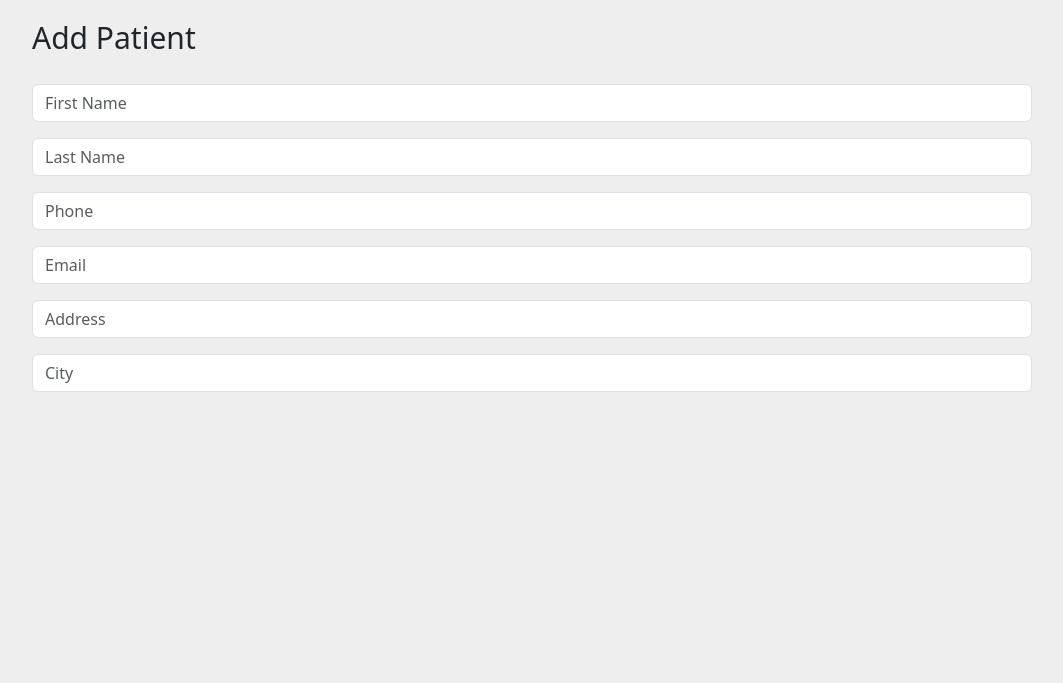
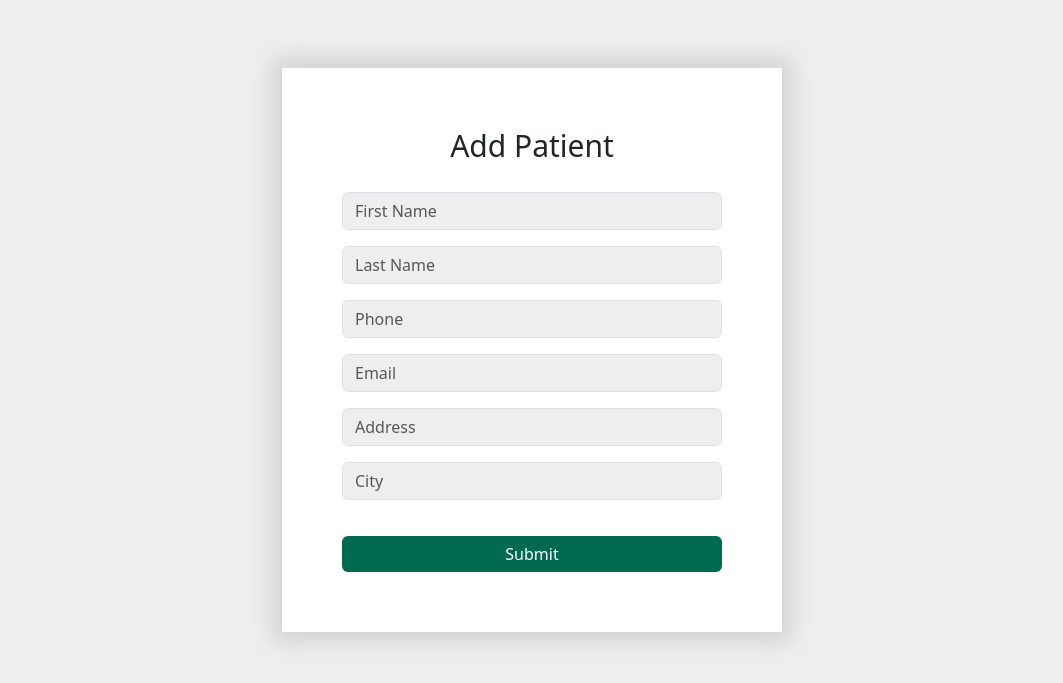
Before and after one commit to armirqurdina00/medcare, a Django app: page /add_patient/ in a window 1280 px wide. Shown: the part 50-733 px from the top of the page, without its empty margins (108-1171 px from the left). Run offline with Django 4.2, Linux system fonts and the light colour scheme; a user stored in the database is signed in.

Commit message:
finish view function for adding patients

```diff
--- a/main/static/main/style.css
+++ b/main/static/main/style.css
@@ -84,3 +84,8 @@
     border: #006a4e;
     color: white;
 }
+
+.add-form-container{
+    width: 40%;
+    margin: 0 auto;
+}
--- a/main/templates/add_patient.html
+++ b/main/templates/add_patient.html
@@ -2,11 +2,26 @@
 
 {% block content %}
 
-<h1>Add Patient</h1>
+<style>
+    input[type=text]{
+        background-color: #eee;
+    }
+    h1{
+        text-align: center;
+    }
+    .btn{
+        margin-top: 20px;
+    }
+</style>
 
-<form action="">
-    {% csrf_token %}
-    {{ form.as_p }}
-</form>
+    <div class="form-container">
+        <h1>Add Patient</h1>
+        <form action="" method="POST">
+            {% csrf_token %}
+            {{ form.as_p }}
+            <button class="btn login-btn">Submit</button>
+        </form>
+    </div>
+
 
 {% endblock %}
--- a/main/templates/patient.html
+++ b/main/templates/patient.html
@@ -1,6 +1,8 @@
 {% extends 'base.html' %}
 
 {% block content %}
+
+<h1>Patient details</h1>
 
 <div class="card">
     <div class="card-header">
--- a/main/views.py
+++ b/main/views.py
@@ -44,5 +44,14 @@
         return redirect('home')
 
 def add_patient(request):
-    form = AddPatientForm
-    return render(request, "add_patient.html", {'form': form})
+    form = AddPatientForm(request.POST or None)
+    if request.user.is_authenticated:
+        if request.method == 'POST':
+            if form.is_valid():
+                form.save()
+                messages.success(request, "Patient added successfully.")
+                return redirect('home')
+        return render(request, "add_patient.html", {'form': form})
+    else:
+        messages.error(request, "You must be logged in!")
+        return redirect('home')
```
Also changed, not shown: db.sqlite3.
